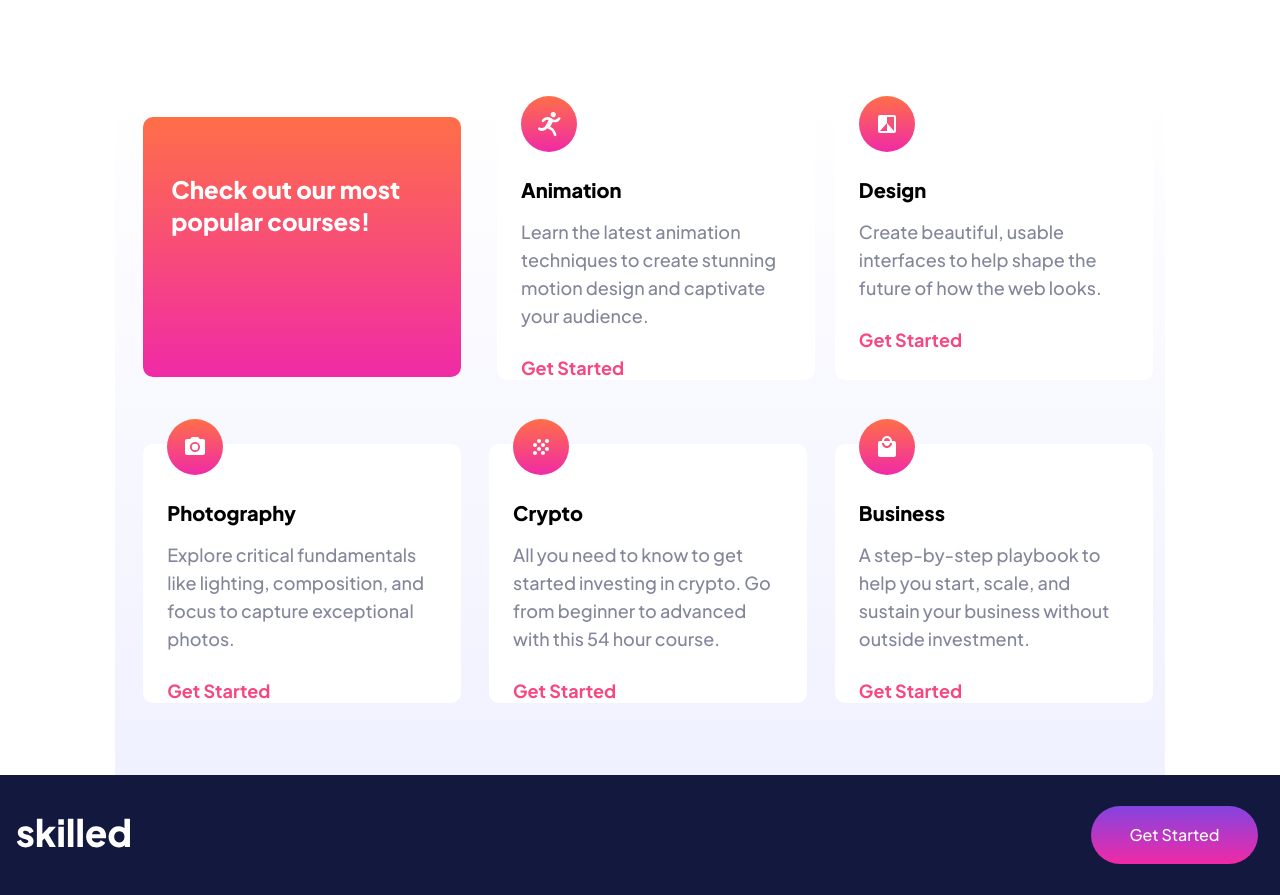
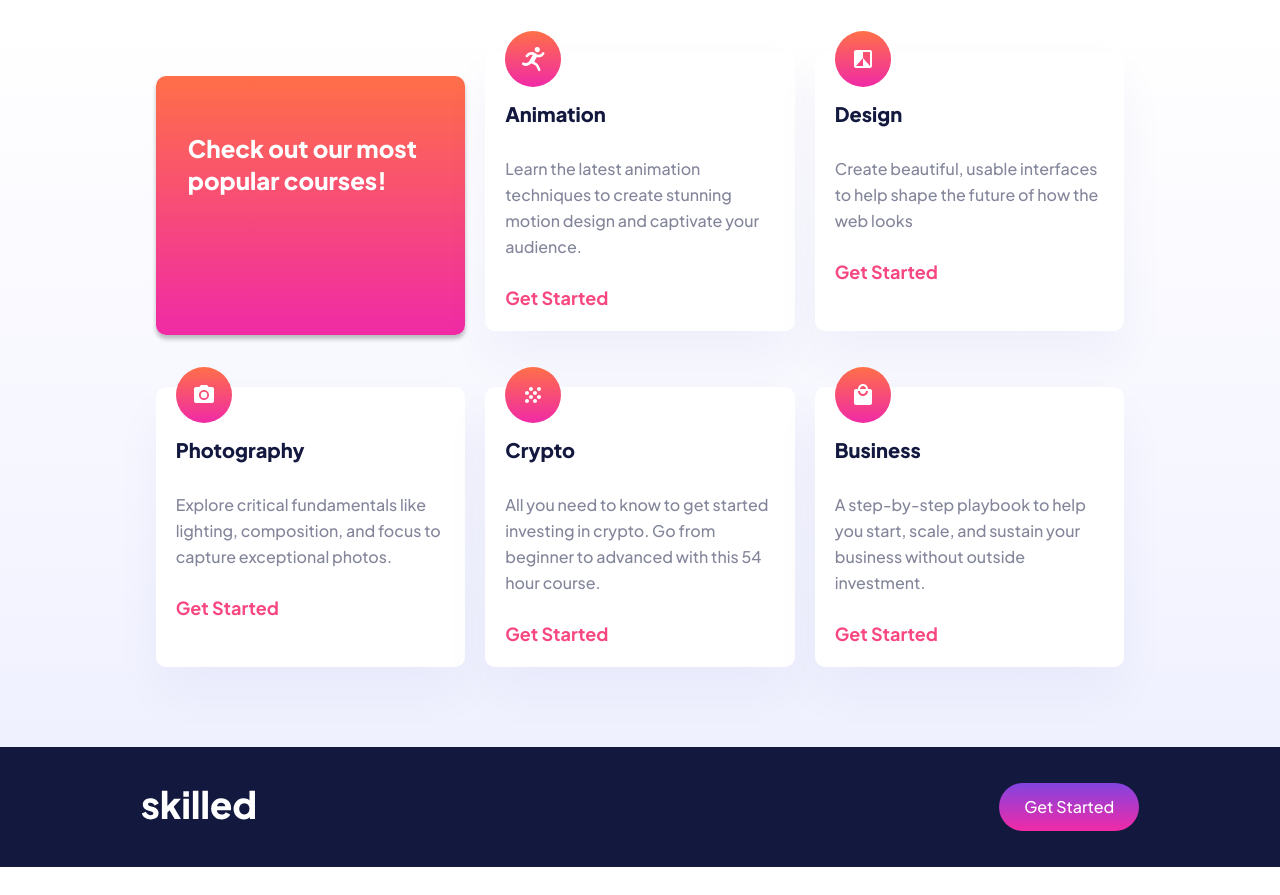
Before and after one commit to haribhuju/project1harry, a plain HTML site: page index.html in a window 1280 px wide. Shown: the part 700-1595 px from the top of the page. After the commit the page ends 1567 px from the top, so only its background shows below. Drawn offline with Linux system fonts and the light colour scheme.

Commit message:
Add files via upload

```diff
--- a/index.html
+++ b/index.html
@@ -1,30 +1,26 @@
 <!DOCTYPE html>
 <html lang="en">
+
 <head>
-    <meta charset="UTF-8" />
-    <meta name="viewport" content="width=device-width, initial-scale=1.0" />
+    <meta charset="UTF-8">
+    <meta http-equiv="X-UA-Compatible" content="IE=edge">
+    <meta name="viewport" content="width=device-width, initial-scale=1.0">
 
-    <link
-      rel="icon"
-      type="image/png"
-      sizes="32x32"
-      href="./assets/favicon-32x32.png"
-    />
-    <link rel="preconnect" href="https://fonts.googleapis.com" />
-    <link rel="preconnect" href="https://fonts.gstatic.com" crossorigin />
-    <link
-      href="https://fonts.googleapis.com/css2?family=Plus+Jakarta+Sans:wght@500;700;800&display=swap"
-      rel="stylesheet"
-    />
+    <link rel="icon" type="image/png" sizes="32x32" href="./assets/favicon-32x32.png">
+    <link rel="preconnect" href="https://fonts.googleapis.com">
+    <link rel="preconnect" href="https://fonts.gstatic.com" crossorigin="">
+    <link href="https://fonts.googleapis.com/css2?family=Plus+Jakarta+Sans:wght@500;700;800&amp;display=swap" rel="stylesheet">
 
-    <link rel="stylesheet" href="style.css" />
+    <link rel="stylesheet" href="style.css">
+    <title>Project 1</title>
+</head>
 
-    <title>Frontend Mentor | Skilled e-learning landing page</title>
-  </head>
 <body>
     <header class="header container">
         <nav>
-          <a href="#"><img src="/assets/logo-dark.svg" alt="logo" srcset=""></a>
+            <div class="logo">
+                <img src="/assets/logo-dark.svg" alt="logo" srcset="">
+            </div>
             <ul>
                 <li><a href="#" class="btn btn-header">Get Started</a></li>
             </ul>
@@ -33,9 +29,9 @@
 
     <section class="hero container">
         <div class="hero-text">
-        <h1>Maximize skill, minimize budget</h1>
-        <p>Our modern courses across a range of in-demand
-          skills will give you the knowledge you need to live the life you want.</p>
+            <h1 class="hero-heading">Maximize skill, minimize budget</h1>
+            <p class="hero-para">Our modern courses across a range of in-demand skills will give you the knowledge you
+                need to live the life you want.</p>
             <a href="#" class="btn btn-hero">Get Started</a>
         </div>
         <div class="hero-img">
@@ -43,59 +39,60 @@
         </div>
     </section>
 
-    <section class="courses container">
-      <div class="course-feature course">
+    <section class="cat">
+        <div class="container courses">
+            <div class="course-feature">
                 <p>Check out our most popular courses!</p>
+            </div>
+            <div class="course">
+                <img src="/assets/icon-animation.svg" alt="icon animation" sizes="25px" srcset="">
+                <h1>Animation</h1>
+                <p>Learn the latest animation techniques to create stunning motion design and captivate your audience.</p>
+                <a href="#">Get Started</a>
+            </div>
+            <div class="course">
+                <img src="/assets/icon-design.svg" alt="icon design" sizes="25px" srcset="">
+                <h1>Design</h1>
+                <p>Create beautiful, usable interfaces to help shape the future of how the web looks</p>
+                <a href="#">Get Started</a>
+            </div>
+            <div class="course">
+                <img src="/assets/icon-photography.svg" alt="icon photography" sizes="25px" srcset="">
+                <h1>Photography</h1>
+                <p>Explore critical fundamentals like lighting, composition, and focus to capture exceptional photos.</p>
+                <a href="#">Get Started</a>
             </div>
 
             <div class="course">
-        <img src="/assets/icon-animation.svg" alt="icon animation" srcset="">
-        <h2>Animation</h2>
-        <p>Learn the latest animation techniques to create stunning motion design and captivate your audience.</p>
-        <a href="#" class="btn-course">Get Started</a>
+                <img src="/assets/icon-crypto.svg" alt="icon crypto" sizes="25px" srcset="">
+                <h1>Crypto</h1>
+                <p>All you need to know to get started investing in crypto. Go from beginner to advanced with this 54 hour
+                    course.</p>
+                <a href="#">Get Started</a>
             </div>
-
             <div class="course">
-        <img src="/assets/icon-design.svg" alt="icon design" srcset="">
-        <h2>Design</h2>
-        <p>Create beautiful, usable interfaces to help shape the future of how the web looks.</p>
-        <a href="#" class="btn-course">Get Started</a>
+                <img src="/assets/icon-business.svg" alt="icon business" sizes="25px" srcset="">
+                <h1>Business</h1>
+                <p>A step-by-step playbook to help you start, scale, and sustain your business without outside investment.
+                </p>
+                <a href="#">Get Started</a>
             </div>
-
-      <div class="course">
-        <img src="/assets/icon-photography.svg" alt="icon photography" srcset="">
-        <h2>Photography</h2>
-        <p> Explore critical fundamentals
-          like lighting, composition, and focus to capture exceptional photos. </p>
-        <a href="#" class="btn-course">Get Started</a>
-      </div>
-
-      <div class="course">
-        <img src="/assets/icon-crypto.svg" alt="icon crypto" srcset="">
-        <h2>Crypto</h2>
-        <p> All you need to know to get started investing in crypto. Go
-          from beginner to advanced with this 54 hour course.</p>
-        <a href="#" class="btn-course">Get Started</a>
-      </div>
-
-      <div class="course">
-        <img src="/assets/icon-business.svg" alt="icon business" srcset="">
-        <h2>Business</h2>
-        <p> A
-          step-by-step playbook to help you start, scale, and sustain your business
-          without outside investment. </p>
-        <a href="#" class="btn-course">Get Started</a>
         </div>
     </section>
 
     <footer class="footer">
+        <div class="container">
             <nav>
-        <a href="#"><img src="/assets/logo-light.svg" alt="logo" srcset=""></a>
+                <div class="logo">
+                    <img src="/assets/logo-light.svg" alt="logo" srcset="">
+                </div>
                 <ul>
                     <li><a href="#" class="btn btn-footer">Get Started</a></li>
                 </ul>
             </nav>
+        </div>
     </footer>
 
 </body>
+
 </html>
--- a/style.css
+++ b/style.css
@@ -1,25 +1,10 @@
-/*CSS Variable*/
-:root {
-    --color-btn-header: #13183F;
-    --color-btn-hero: linear-gradient(180deg, #FF6F48 0%, #F02AA6 100%);
-    --color-btn-section: linear-gradient(180deg, #FF6F48 0%, #F02AA6 100%);
-    --color-btn-footer: linear-gradient(180deg, #4851FF -54.32%, #F02AA6 100%);
-
-    --color-para: #83869A;
-
-    --color-courses-link: #F74780;
-    --color-courses-bg: linear-gradient(180deg, #FFFFFF 0%, #F0F1FF 100%);
-
-    --color-footer-bg: #13183F;
-
-}
-
-/* Default*/
 * {
     margin: 0px;
     padding: 0px;
     box-sizing: border-box;
 }
+
+/* prevent horizontal overflow on mobile design*/
 
 html,
 body {
@@ -30,15 +15,7 @@ body {
     font-family: 'Plus Jakarta Sans', Sans;
 }
 
-/*End of Default*/
-
-/* Common css rule */
-
-.container {
-    width: 92%;
-    margin: 0 auto;
-    max-width: 1440px;
-}
+/* common css rule */
 
 a {
     text-decoration: none;
@@ -49,268 +26,373 @@ li {
     list-style: none;
 }
 
-p {
-    font-size: 16px;
-    line-height: 26px;
-    font-weight: 500;
-    color: var(--color-para);
+/* end of common css rule */
+
+/* set the variable */
+:root {
+    --btn-header-bg: #13183F;
+    --btn-hero-bg: linear-gradient(180deg, #FF6F48 0%, #F02AA6 100%);
+    --btn-footer-bg: linear-gradient(180deg, #4851FF -54.32%, #F02AA6 100%);
+
+
+    --btn-bg: #13183F;
+
+
+    --bg-color--courses: linear-gradient(180deg, #FFFFFF 0%, #F0F1FF 100%);
+}
+
+/* Mobile First */
+
+.container {
+    width: 91%;
+    margin: 0 auto;
 }
 
 .btn {
+    width: 140px;
+    height: 48px;
+    font-style: normal;
+    font-size: 16px;
+    line-height: 28px;
+    color: white;
+    border-radius: 28px;
     display: inline-flex;
     align-items: center;
     justify-content: center;
-    font-size: 16px;
-    border-radius: 50px;
-    line-height: 28px;
-    color: white;
 }
 
-nav a img {
-    width: 18vw;
+nav {
+
+    display: flex;
+    justify-content: space-between;
+    align-items: center;
+
 }
 
-nav ul {
-    margin-right: 6px;
+.logo img {
+    width: 89px;
 }
 
-.header nav,
-.footer nav {
-    height: 120px;
-    display: flex;
-    align-items: center;
-    justify-content: space-between;
+
+/* header */
+
+
+.btn-header {
+    background: var(--btn-header-bg);
+
 }
 
-/*End of Common css rule */
+.btn-header:hover {
+    background: #666CA3;
+}
 
-/*header */
-.btn-header {
-    width: 140px;
+.header nav {
     height: 48px;
-    background: var(--color-btn-header);
+    margin-top: 16px;
 }
-/*end of header */
 
-/*hero */
+.header {
+    position: relative;
+    z-index: 1;
+    height: 100px;
+}
+
+/* end of header */
+
+/* hero */
+
 .hero-text {
     max-width: 400px;
 }
 
+
 .hero-text h1 {
+    font-weight: 800;
     font-size: 40px;
-    line-height: 51px;
-    margin-bottom: 26px;
+    line-height: 50px;
+    color: #13183F
 }
 
 .hero-text p {
+    font-weight: 500;
+    font-size: 16px;
+    line-height: 26px;
+    color: #83869A
+}
+
+.hero-text h1,
+p {
     margin-bottom: 24px;
 }
 
 .btn-hero {
-    width: 167px;
-    height: 56px;
-    background: var(--color-btn-hero);
+    background: var(--btn-hero-bg);
+    margin-bottom: 45px;
+}
+
+.btn-hero:hover {
+    background: linear-gradient(0deg, rgba(255, 255, 255, 0.5), rgba(255, 255, 255, 0.5)), linear-gradient(180deg, #FF6F48 0%, #F02AA6 100%);
 }
 
 .hero-img {
     background-image: url(/assets/image-hero-mobile.png);
-    background-position: center;
     background-repeat: no-repeat;
     background-size: cover;
+    background-position: center;
     padding-top: 100%;
-    margin-top: 46px;
+    margin-bottom: 62px;
 }
 
-/*end of hero */
+/* end of hero */
 
-/*courses */
-.course {
-    background: white;
-    padding: 0 24px;
-    margin: 32px 0px;
-    height: 259px;
+/* courses */
+.cat {
+    background: var(--bg-color--courses);
+    padding-bottom: 80px;
+}
+
+.courses {
+    display: flex;
+    flex-direction: row;
+    align-items: flex-start;
+    justify-content: center;
+    flex-wrap: wrap;
+    gap: 10px;
+}
+
+.course-feature {
+    width: 343px;
+    height: 112px;
     border-radius: 10px;
-    position: relative;
+    padding: 24px 28px;
+    background: linear-gradient(180deg, #FF6F48 0%, #F02AA6 100%);
+    box-shadow: 0px 4px 4px rgba(0, 0, 0, 0.25);
 
 }
 
-.course-feature {
-    background: var(--color-btn-hero);
-    height: 120px;
-    padding: 28px;
-    border-radius: 10px;
-    margin: 0 16px;
+.course-feature p {
+    color: white;
+    font-size: 24px;
+    line-height: 32px;
+    font-weight: 800;
 }
 
-.course-feature p {
+.course {
+    width: 343px;
+    height: 259px;
+    padding: 20px;
+    border-radius: 10px;
+    background: #FFFFFF;
+    box-shadow: 0px 25px 50px rgba(6, 22, 141, 0.0442381);
+    position: relative;
+    margin-top: 32px;
+}
+
+.course * {
+    margin-top: 30px;
+}
+
+.course h1 {
     font-weight: 800;
-    font-size: 24px;
-    line-height: 32px;
-    color: white;
+    font-size: 20px;
+    line-height: 25px;
+    color: #13183F;
+}
+
+.course p {
+    font-weight: 500;
+    font-size: 16px;
+    line-height: 26px;
+    color: #83869A;
+}
+
+.course a {
+    font-weight: 700;
+    font-size: 18px;
+    line-height: 28px;
+    color: #F74780;
+}
+
+.course a:hover {
+    color: #FFA7C3;
 }
 
 .course img {
     position: absolute;
-    width: 56px;
-    height: 56px;
-    top: -25px;
+    top: -50px;
+
 }
 
-.course h2 {
-    font-weight: 800;
-    font-size: 20px;
-    line-height: 25px;
-    padding-top: 56px;
-    padding-bottom: 16px;
-}
+/* end of courses */
 
-.course p {
-    padding-bottom: 24px;
-}
-
-.btn-course {
-    margin-bottom: 32px;
-    font-weight: 700;
-    font-size: 18px;
-    line-height: 28px;
-    color: var(--color-courses-link)
-}
-
-.courses {
-    width: 100%;
-    padding: 0 16px;
-    padding-bottom: 40px;
-    background: var(--color-courses-bg)
-}
-
-/*end of course */
-
-/*footer */
+/* footer */
 .footer {
-    background: var(--color-footer-bg);
+    background: var(--btn-bg);
+    height: 120px;
 }
 
 .footer nav {
-    margin: 0px 16px;
+    padding-top: 36px;
 }
 
 .btn-footer {
-    width: 140px;
-    height: 48px;
-    background: var(--color-btn-footer);
+    background: var(--btn-footer-bg);
 }
 
-/*end of footer */
+.btn-footer:hover {
+    background: linear-gradient(0deg, rgba(255, 255, 255, 0.5), rgba(255, 255, 255, 0.5)), linear-gradient(180deg, #4851FF -54.32%, #F02AA6 100%);
+}
 
-/*table media queries*/
+/* end of footer */
+
+
+/* tablet media queries */
+
 @media (min-width: 768px) {
     .container {
-        width: 86%;
+        width: 85%;
         margin: 0 auto;
+    }
+
+    /* hero */
+    .hero {
+        position: relative;
 
     }
-    nav a img {
-        width: 89px;
+
+    .hero-text {
+        padding-top: 100px;
+        padding-bottom: 210px;
     }
 
-    .hero{
-        height:440px;
-        position: relative;
-    }
-
-    .hero-text{
-       margin-top: 99px;
-    }
-    .hero-img{
+    .hero-img {
+        z-index: -1;
         background-image: url(/assets/image-hero-tablet.png);
+        background-position: center;
+        background-repeat: no-repeat;
+        background-size: cover;
+        position: absolute;
         width: 640px;
         height: 640px;
-        position: absolute;
-        top: -300px;
-        right: -300px;
+        top: -190px;
+        right: -290px;
         padding-top: 0px;
     }
 
-    .course-feature{
-        height: 260px;
-        margin-top: 28px;
-        padding-top: 56px;
+    /* end of hero */
+
+    /* courses */
+
+    .course-feature {
+        width: 48%;
+        height: 259px;
+        padding: 56px 32px;
+        margin-top: 57px;
     }
 
-    .courses{
-        display: flex;
-        justify-content: space-between;
-        flex-wrap: wrap;
-
+    .course {
+        width: 48%;
+        height: 283px;
     }
 
-    .course{
-        width: 45%;
-        margin-left: 16px;
+    /* end of courses */
+
+}
+
+/* end of tablet media queries */
+
+/* desktop media queries */
+
+@media (min-width: 1208px) {
+    .container {
+        width: 78%;
+        margin: 0 auto;
+    }
+
+    .logo img {
+        width: 114px;
     }
 
 
-}
-
-/*desktop media queries*/
-@media (min-width: 1110px)  {
-
-    .container {
-        width: 82%;
-        margin: 0 auto;
-
-    }
-
-    nav a img {
-        width: 114px;
-    }
-
-    .hero-text h1 {
-        font-size: 56px;
-        line-height: 70px;}
-
-    p {
-        font-size: 18px;
-        line-height: 28px;
-
-    }
-
-    .btn-header, .btn-footer{
-        width: 167px;
-        height: 58px;
-    }
-
+    /* hero */
     .hero-text {
-        max-width: 500px;
-    }
-
-
-    .hero-img{
-        background-image: url(/assets/image-hero-desktop.png);
-        width: 992px;
-        height: 900px;
-        position: absolute;
-        top: -460px;
-        right: -450px;
-        margin-top: 100px;
-    }
-
-    .courses{
-        margin-top: 130px;
-    }
-
-    .courses {
-        padding: 0 12px;
-        padding-bottom: 40px;
-        background: var(--color-courses-bg)
-    }
-
-    .course{
-        width: 31%;
-        margin-left: 16px;
+        max-width: 460px;
     }
 
 
 
+    .hero-img {
+        background-image: url(/assets/image-hero-desktop.png);
+        background-position: center;
+        background-repeat: no-repeat;
+        background-size: cover;
+        position: absolute;
+        width: 991px;
+        height: 937px;
+        top: -320px;
+        right: -510px;
+        padding-top: 0px;
+    }
+
+    /* end of hero */
+
+    /* courses */
+    .courses{
+        gap: 20px;
+    }
+
+    .course-feature {
+
+        width: 31%;
+    }
+
+    .course {
+        height: 280px;
+        width: 31%;
+    }
+
+
+
+    /* end of courses */
+
 }
+
+@media (min-width: 1440px) {
+
+    .btn {
+        font-weight: 700;
+        font-size: 18px;
+        line-height: 28px;
+    }
+
+    p {
+        font-weight: 500;
+        font-size: 18px;
+        line-height: 28px;
+    }
+
+    .hero-text h1 {
+        font-weight: 800;
+        font-size: 56px;
+        line-height: 70.5px;
+        color: #13183F
+    }
+    .courses{
+        gap: 30px;
+    }
+
+    .course-feature p {
+        font-size: 32px;
+        line-height: 40px;
+
+    }
+
+    .course h1 {
+        font-size: 24px;
+        line-height: 30px;
+    }
+
+
+
+
+}
```
Lines whose indentation alone changed are shown as unchanged.
